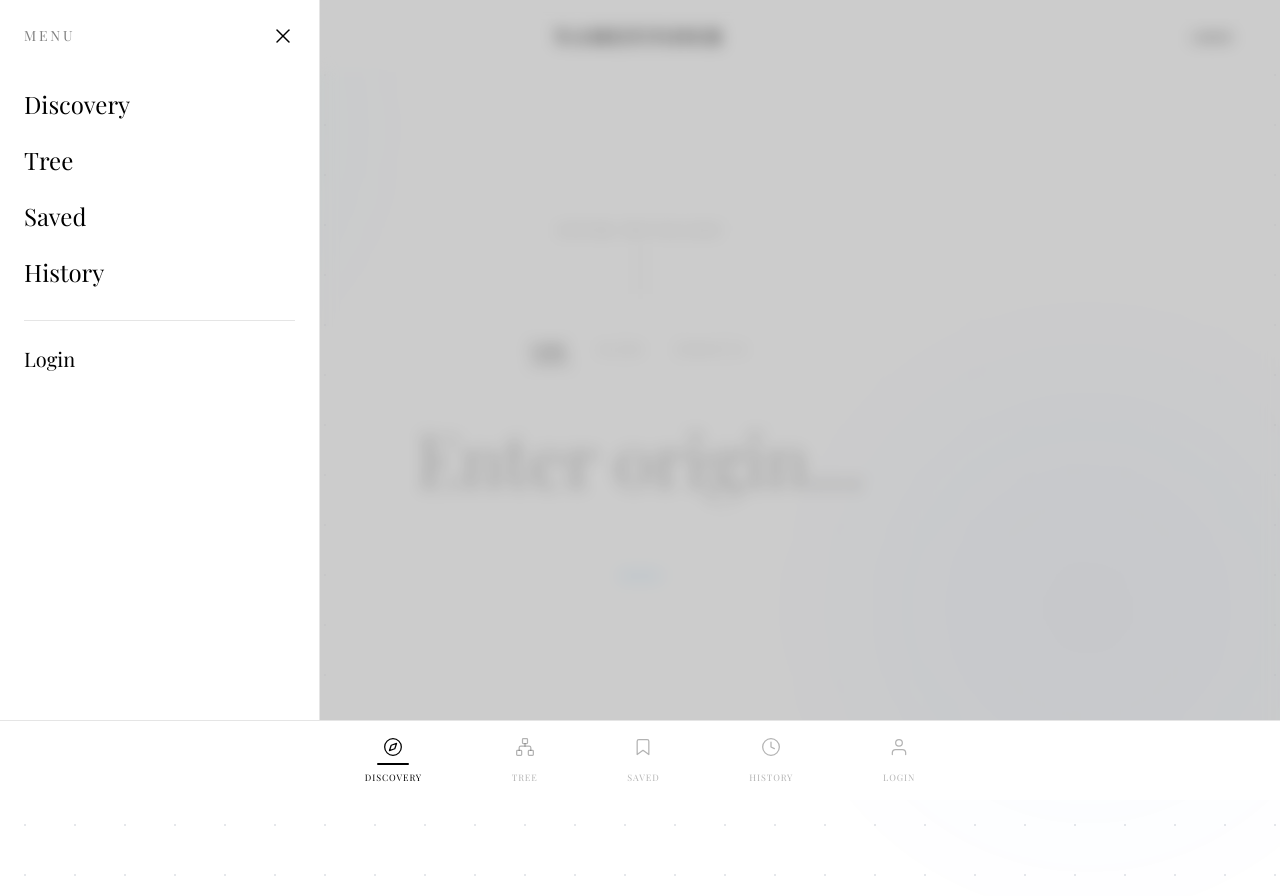
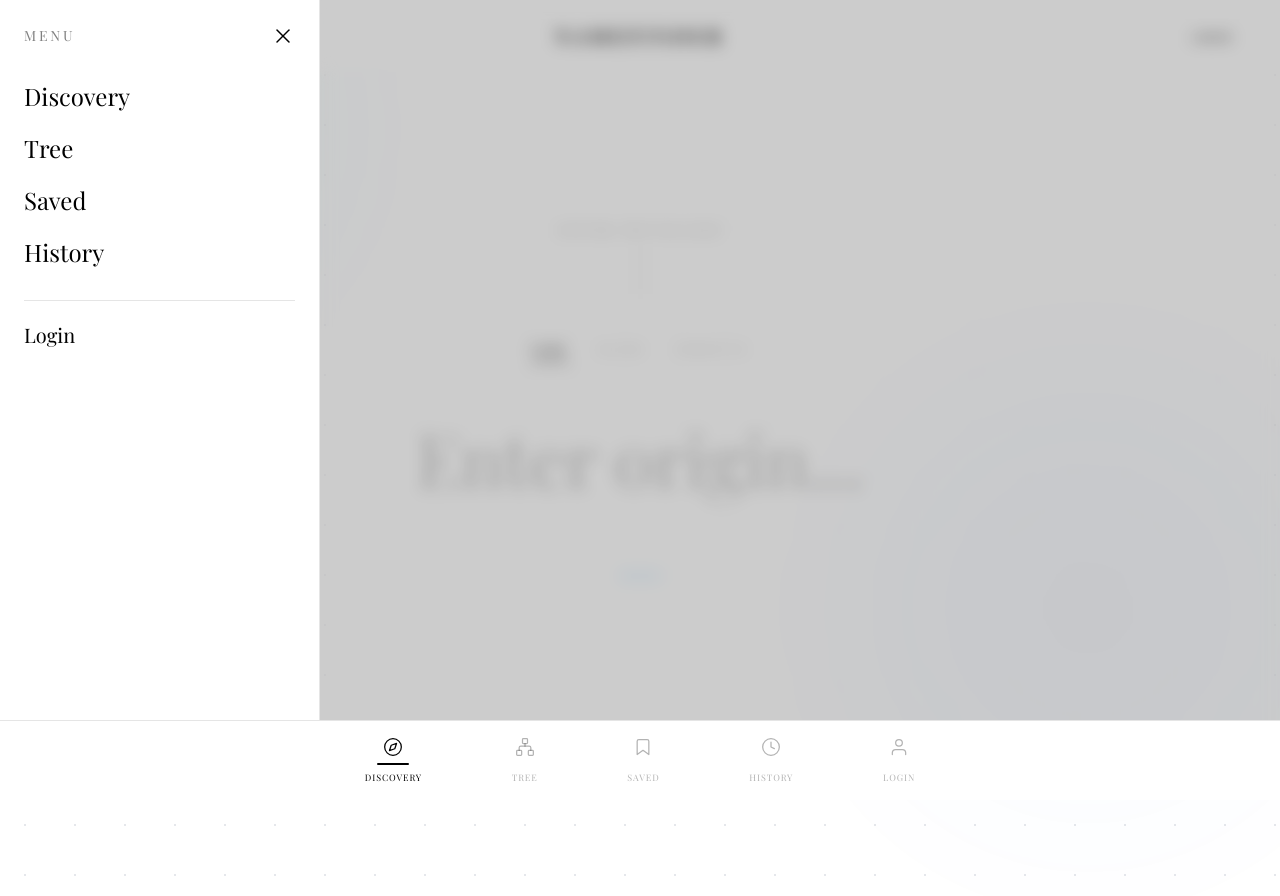
Before and after one commit to andreyscott/nameFindQ, a Next.js app: page / in a window 1280 px wide. Both pictures are taken after a click on the button 60 px from the left and 36 px from the top of the page. Built offline with nearby package versions, Linux system fonts and the light colour scheme; no server answers.

Commit message:
fix: remove mt-auto from drawer auth always visible below nav links

```diff
--- a/app/components/Navbar.tsx
+++ b/app/components/Navbar.tsx
@@ -171,7 +171,7 @@ export function Navbar() {
               transition={{ type: "spring", bounce: 0, duration: 0.4 }}
               className="fixed top-0 left-0 bottom-0 w-64 md:w-80 bg-white border-r border-black/10 z-50 p-6 flex flex-col"
             >
-              <div className="flex justify-between items-center mb-10">
+              <div className="flex justify-between items-center mb-8">
                 <span className="font-serif text-sm tracking-[0.2em] uppercase text-black/50">Menu</span>
                 <button
                   onClick={() => setIsOpen(false)}
@@ -184,7 +184,7 @@ export function Navbar() {
                 </button>
               </div>
 
-              <div className="flex flex-col gap-6">
+              <div className="flex flex-col gap-5">
                 {pages.map((page) => (
                   <Link
                     key={page.name}
@@ -197,13 +197,11 @@ export function Navbar() {
                 ))}
               </div>
 
-              {/* Auth section — sits directly below nav links, always visible */}
-              <div className="mt-8 pt-6 border-t border-black/10">
+              {/* Auth section — anchored below nav links, always visible */}
+              <div className="mt-8 pt-5 border-t border-black/10">
                 {user ? (
                   <div className="flex flex-col gap-2">
-                    <p className="text-[9px] font-mono uppercase tracking-[0.2em] text-black/30 truncate mb-1">
-                      {user.email}
-                    </p>
+                    <p className="text-[9px] font-mono uppercase tracking-[0.2em] text-black/30 truncate mb-1">{user.email}</p>
                     <Link
                       href="/profile"
                       onClick={() => setIsOpen(false)}
@@ -228,6 +226,7 @@ export function Navbar() {
                   </Link>
                 )}
               </div>
+
             </motion.div>
           </>
         )}
```
